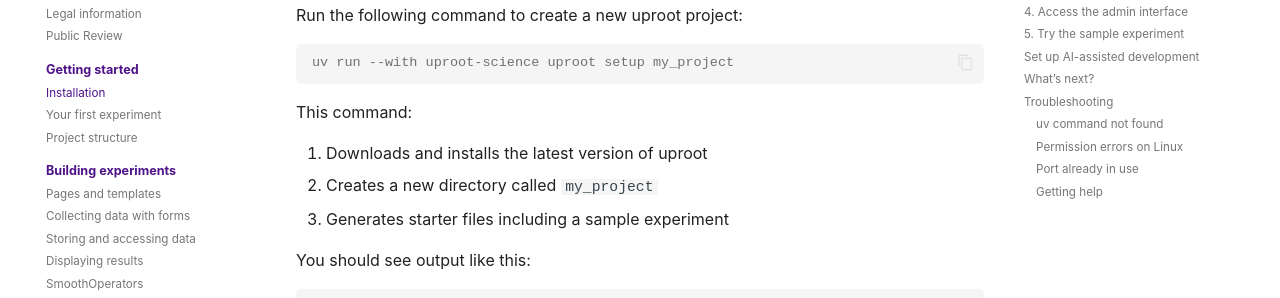
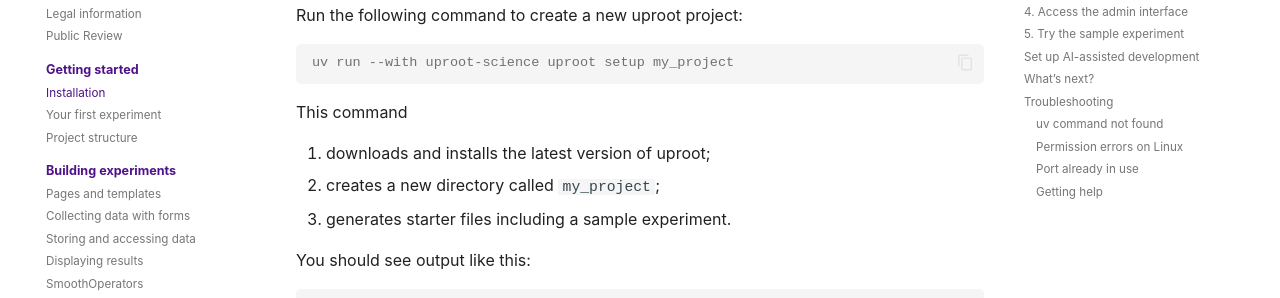
Before and after one commit to mrpg/uproot-docs, an MkDocs documentation site: the page built from docs/getting-started/installation.md, in a window 1280 px wide and 900 px high, scrolled down 460 px. Shown: the part 158-456 px from the top of the window. Built offline with MkDocs 1.6.1 and Material for MkDocs 9.7.7, drawn with Linux system fonts in a browser that asks for light colours; some web fonts are replaced; comment, search, counter and statistics services are not loaded.

````diff
--- a/docs/getting-started/installation.md
+++ b/docs/getting-started/installation.md
@@ -32,11 +32,11 @@ Run the following command to create a new uproot project:
 uv run --with uproot-science uproot setup my_project
 ```
 
-This command:
+This command
 
-1. Downloads and installs the latest version of uproot
-2. Creates a new directory called `my_project`
-3. Generates starter files including a sample experiment
+1. downloads and installs the latest version of uproot;
+2. creates a new directory called `my_project`;
+3. generates starter files including a sample experiment.
 
 You should see output like this:
 
````
